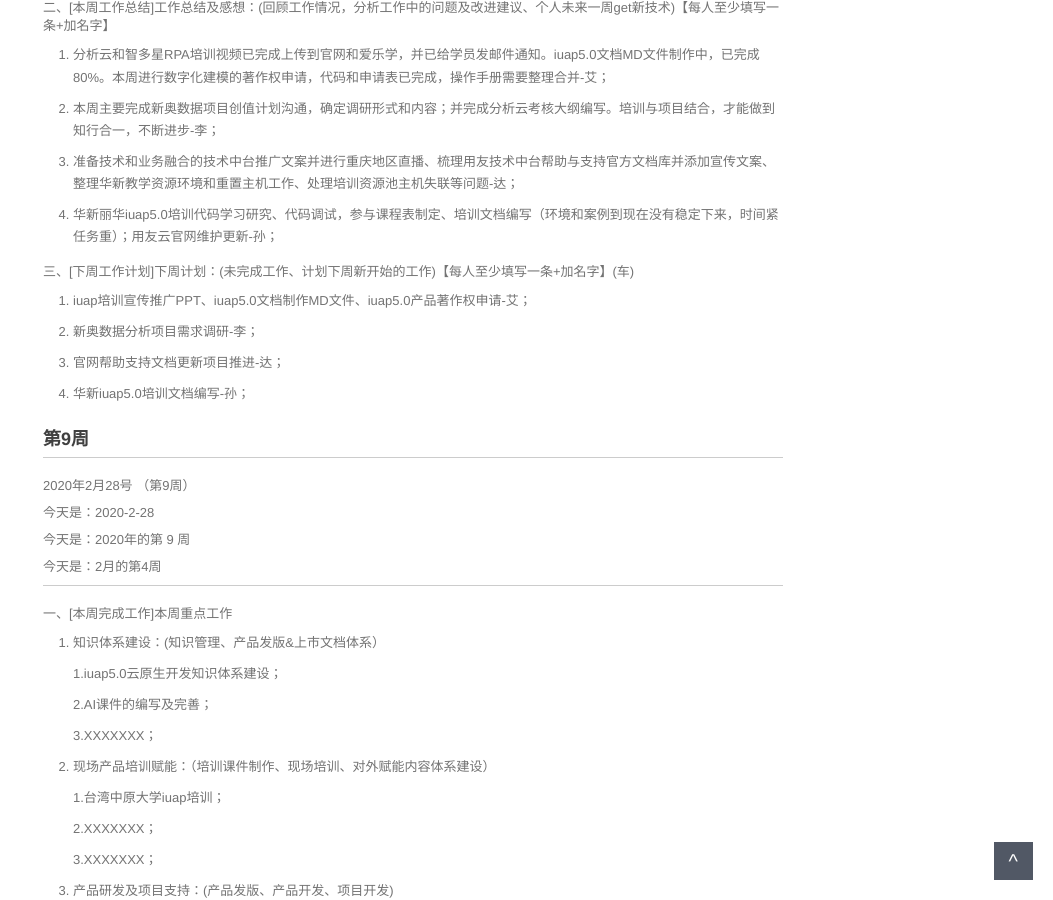
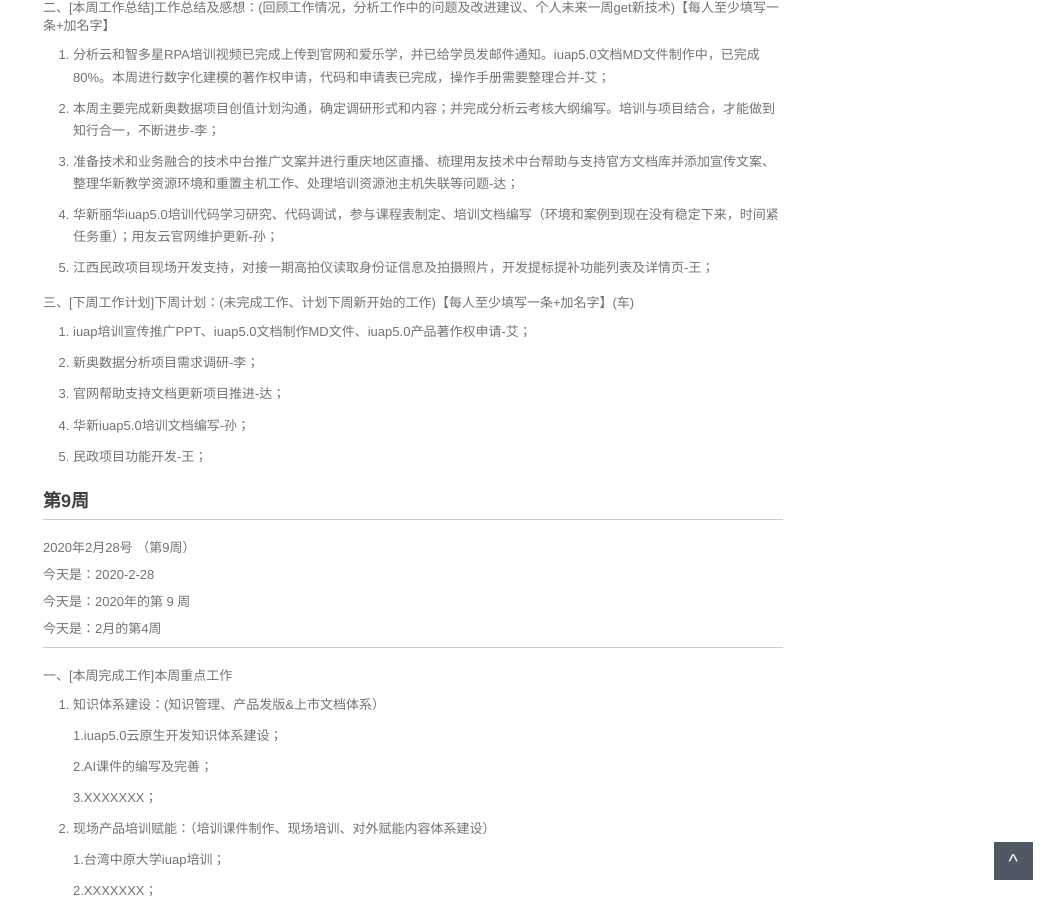
Before and after one commit to walllFlower/blog, a Jekyll site: the page built from 2020-02-28-day_report.md, in a window 1280 px wide and 900 px high, scrolled down 1320 px. Shown: the whole window, without its empty margins (227-1280 px from the left). Built offline with Jekyll 4.4.1, drawn with Linux system fonts in a browser that asks for light colours; comment, search, counter and statistics services are not loaded.

Commit message:
Update 2020-02-28-day_report.md

```diff
--- a/2020-02-28-day_report.md
+++ b/2020-02-28-day_report.md
@@ -84,6 +84,8 @@ categories: 技术运营工作周报
 
 4. 华新丽华iuap5.0培训代码学习研究、代码调试，参与课程表制定、培训文档编写（环境和案例到现在没有稳定下来，时间紧任务重）；用友云官网维护更新-孙；
 
+5. 江西民政项目现场开发支持，对接一期高拍仪读取身份证信息及拍摄照片，开发提标提补功能列表及详情页-王；
+
 三、[下周工作计划]下周计划：(未完成工作、计划下周新开始的工作)【每人至少填写一条+加名字】(车)
 
 1. iuap培训宣传推广PPT、iuap5.0文档制作MD文件、iuap5.0产品著作权申请-艾；
@@ -93,6 +95,8 @@ categories: 技术运营工作周报
 3. 官网帮助支持文档更新项目推进-达；
 
 4. 华新iuap5.0培训文档编写-孙；
+
+5. 民政项目功能开发-王；
 
 
 
```
